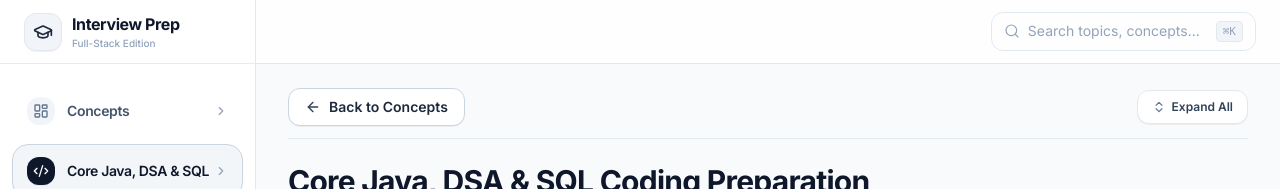
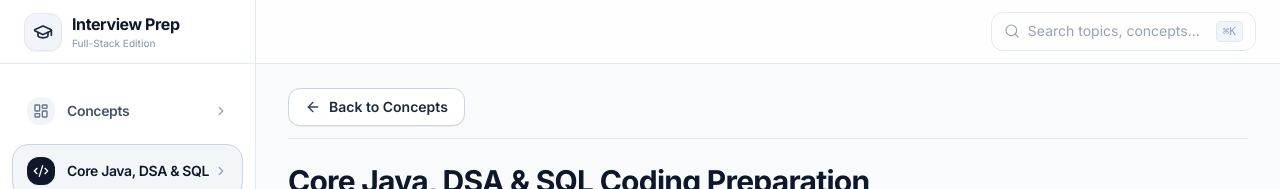
Before and after one commit to MohanNerasala/Interview-Preparation, a React (Vite) app: page /coding in a window 1280 px wide. Shown: the top 189 px of the page. Built offline with nearby package versions, Linux system fonts and the light colour scheme.

Commit message:
Remove Completed tracker and Expand All button from header

```diff
--- a/src/pages/CodingPracticePage.tsx
+++ b/src/pages/CodingPracticePage.tsx
@@ -2,7 +2,7 @@ import { useState, useMemo } from 'react';
 import { Link } from 'react-router-dom';
 import { motion, AnimatePresence } from 'framer-motion';
 import {
-  ArrowLeft, Search, ChevronDown, ChevronUp, ChevronsUpDown,
+  ArrowLeft, Search, ChevronDown,
   ArrowUpDown, Terminal, Sparkles
 } from 'lucide-react';
 import CodeBlock from '../components/CodeBlock';
@@ -185,22 +185,12 @@ export default function CodingPracticePage() {
     return result;
   }, [allQuestions, selectedTrack, selectedTopic, selectedDifficulty, searchQuery, sortBy]);
 
-  const allAreExpanded = filteredQuestions.length > 0 && filteredQuestions.every(q => expandedIds.has(q.id));
-
-  const expandAll = () => {
-    setExpandedIds(new Set(filteredQuestions.map(q => q.id)));
-  };
-
-  const collapseAll = () => {
-    setExpandedIds(new Set());
-  };
-
   return (
     <div className="space-y-6 pb-24 animate-fade-in text-slate-800">
       {/* ======================================================== */}
       {/* 1. TOP HEADER & PROMINENT BACK BUTTON */}
       {/* ======================================================== */}
-      <div className="flex flex-col sm:flex-row sm:items-center justify-between gap-3 pb-3 border-b border-slate-200">
+      <div className="flex items-center justify-between pb-3 border-b border-slate-200">
         <Link
           to="/"
           className="outline-none inline-flex"
@@ -216,25 +206,6 @@ export default function CodingPracticePage() {
             <span>Back to Concepts</span>
           </motion.div>
         </Link>
-
-        {/* Global Expand / Collapse Control */}
-        <motion.button
-          whileTap={{ scale: 0.93 }}
-          onClick={allAreExpanded ? collapseAll : expandAll}
-          className="inline-flex items-center gap-1.5 px-3.5 py-2 rounded-xl bg-white hover:bg-slate-50 border border-slate-200 text-slate-700 text-xs font-semibold shadow-2xs transition-colors cursor-pointer select-none self-end sm:self-auto"
-        >
-          {allAreExpanded ? (
-            <>
-              <ChevronUp className="w-3.5 h-3.5 text-slate-500" />
-              <span>Collapse All</span>
-            </>
-          ) : (
-            <>
-              <ChevronsUpDown className="w-3.5 h-3.5 text-slate-500" />
-              <span>Expand All</span>
-            </>
-          )}
-        </motion.button>
       </div>
 
       {/* ======================================================== */}
```
